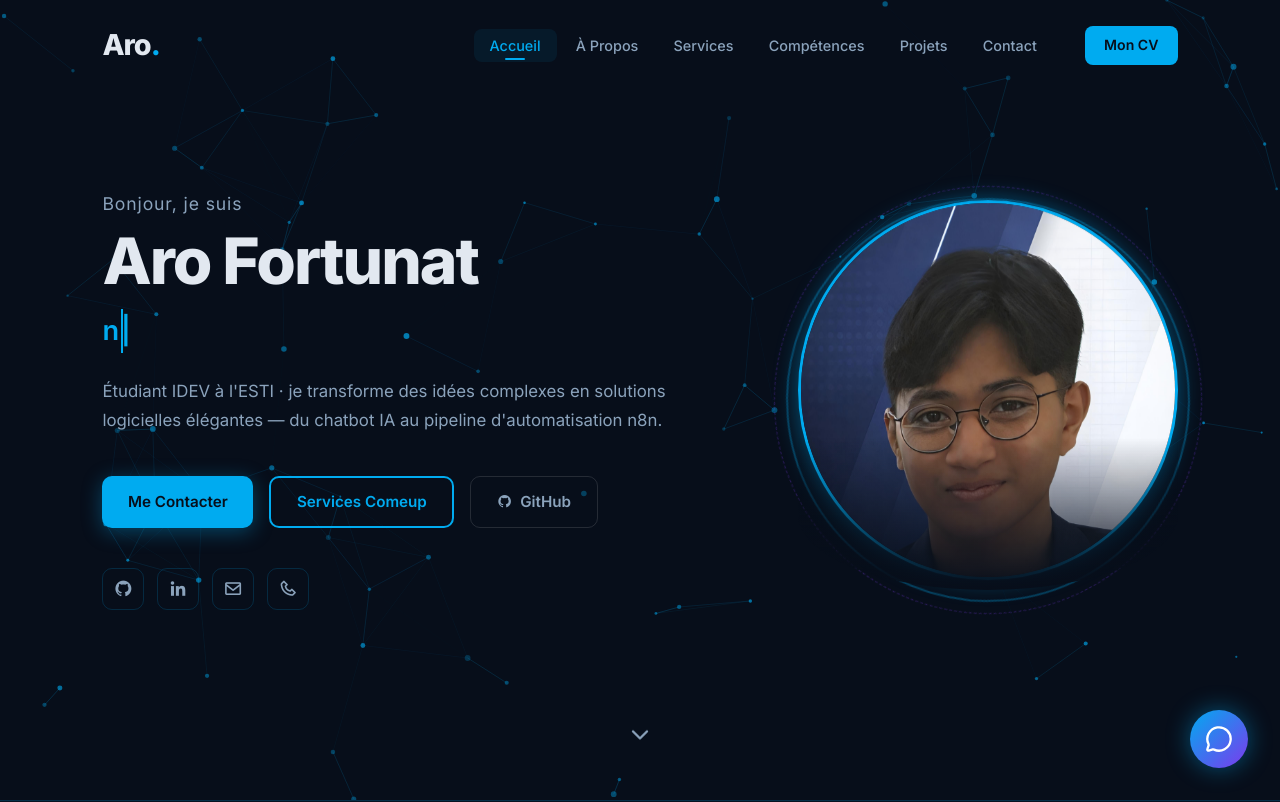
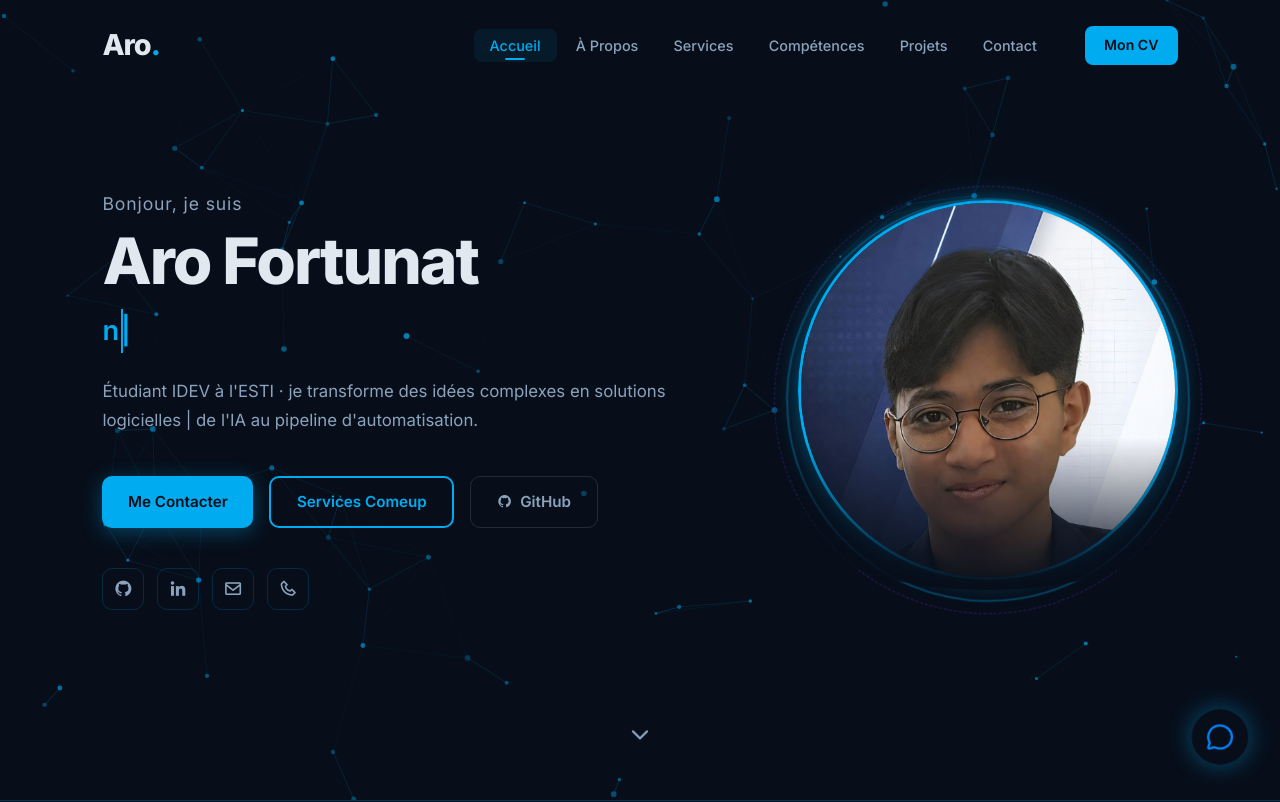
Before and after one commit to aro310/portfolio_front, a React (Vite) app: page / in a window 1280 px wide. Shown: the top 802 px of the page. Built offline with nearby package versions, Linux system fonts and the light colour scheme; no server answers.

Commit message:
avatar-btn

```diff
--- a/src/App.css
+++ b/src/App.css
@@ -714,18 +714,104 @@ section { padding: 7rem 8% 5rem; }
 
 /* ── Floating Avatar Button ──────────────────────────────────────────────── */
 .floating-avatar-btn {
-  position: fixed; bottom: 2rem; right: 2rem;
-  width: 58px; height: 58px;
+  position: fixed;
+  bottom: 2rem;
+  right: 2rem;
+
+  width: 56px;
+  height: 56px;
+
   border-radius: 50%;
-  background: linear-gradient(135deg, var(--color), var(--color2));
-  color: white;
-  display: flex; align-items: center; justify-content: center;
+  background: var(--grad-primary);
+  color: rgb(3, 130, 248);
+
+  display: flex;
+  align-items: center;
+  justify-content: center;
+
   z-index: 999;
+
   box-shadow: var(--glow);
-  transition: var(--transition);
+
+  cursor: pointer;
+
+  /* Animation rebond basket */
+  animation: basketballBounce 1.4s infinite ease-in-out;
+
+  transition:
+    transform 0.25s ease,
+    box-shadow 0.25s ease;
 }
-.floating-avatar-btn:hover { transform: scale(1.1); box-shadow: 0 0 35px rgba(0,171,240,0.6); }
 
+/* Hover plus dynamique */
+.floating-avatar-btn:hover {
+  transform: scale(1.18);
+  box-shadow: 0 0 30px rgba(255,255,255,0.35);
+}
+
+/* Effet pression au clic */
+.floating-avatar-btn:active {
+  transform: scale(0.92);
+}
+
+/* Animation style ballon de basket */
+@keyframes basketballBounce {
+  0% {
+    transform: translateY(0) scaleX(1) scaleY(1);
+  }
+
+  10% {
+    transform: translateY(0) scaleX(1.05) scaleY(0.95);
+  }
+
+  30% {
+    transform: translateY(-18px) scaleX(0.96) scaleY(1.04);
+  }
+
+  50% {
+    transform: translateY(0) scaleX(1.08) scaleY(0.92);
+  }
+
+  60% {
+    transform: translateY(-8px) scaleX(0.98) scaleY(1.02);
+  }
+
+  75% {
+    transform: translateY(0) scaleX(1.03) scaleY(0.97);
+  }
+
+  100% {
+    transform: translateY(0) scaleX(1) scaleY(1);
+  }
+}
+.floating-avatar-btn::before {
+  content: "";
+  position: absolute;
+  inset: -6px;
+  border-radius: 50%;
+
+  background: rgba(255,255,255,0.15);
+
+  animation: pulseRing 1.8s infinite;
+
+  z-index: -1;
+}
+
+@keyframes pulseRing {
+  0% {
+    transform: scale(0.9);
+    opacity: 0.8;
+  }
+
+  70% {
+    transform: scale(1.5);
+    opacity: 0;
+  }
+
+  100% {
+    opacity: 0;
+  }
+}
 /* ── Avatar Widget ───────────────────────────────────────────────────────── */
 .avatar-widget {
   position: fixed; bottom: 2rem; right: 2rem;
--- a/src/App.jsx
+++ b/src/App.jsx
@@ -231,7 +231,7 @@ function App() {
             <TypingEffect words={["Développeur Full-Stack", " n8n Automation", "Intéret en IA & ML", "Freelance Comeup", "Data Analyste Junior"]} />
           </h2>
           <p className="hero-desc">
-            Étudiant IDEV à l'ESTI · je transforme des idées complexes en solutions logicielles élégantes — du chatbot IA au pipeline d'automatisation n8n.
+            Étudiant IDEV à l'ESTI · je transforme des idées complexes en solutions logicielles | de l'IA au pipeline d'automatisation.
           </p>
           <div className="btn-box">
             <button onClick={() => scrollTo("contact")} className="btn btn-primary">Me Contacter</button>
--- a/src/components/bot.css
+++ b/src/components/bot.css
@@ -58,7 +58,7 @@ body {
 }
 
 .chat-input:focus {
-  border-color: #f59e0b;
+  border-color: #1a164e;
   box-shadow: 0 0 5px rgba(245, 158, 11, 0.3);
 }
 
```
Also changed, not shown: public/images/aro_cv.png.
